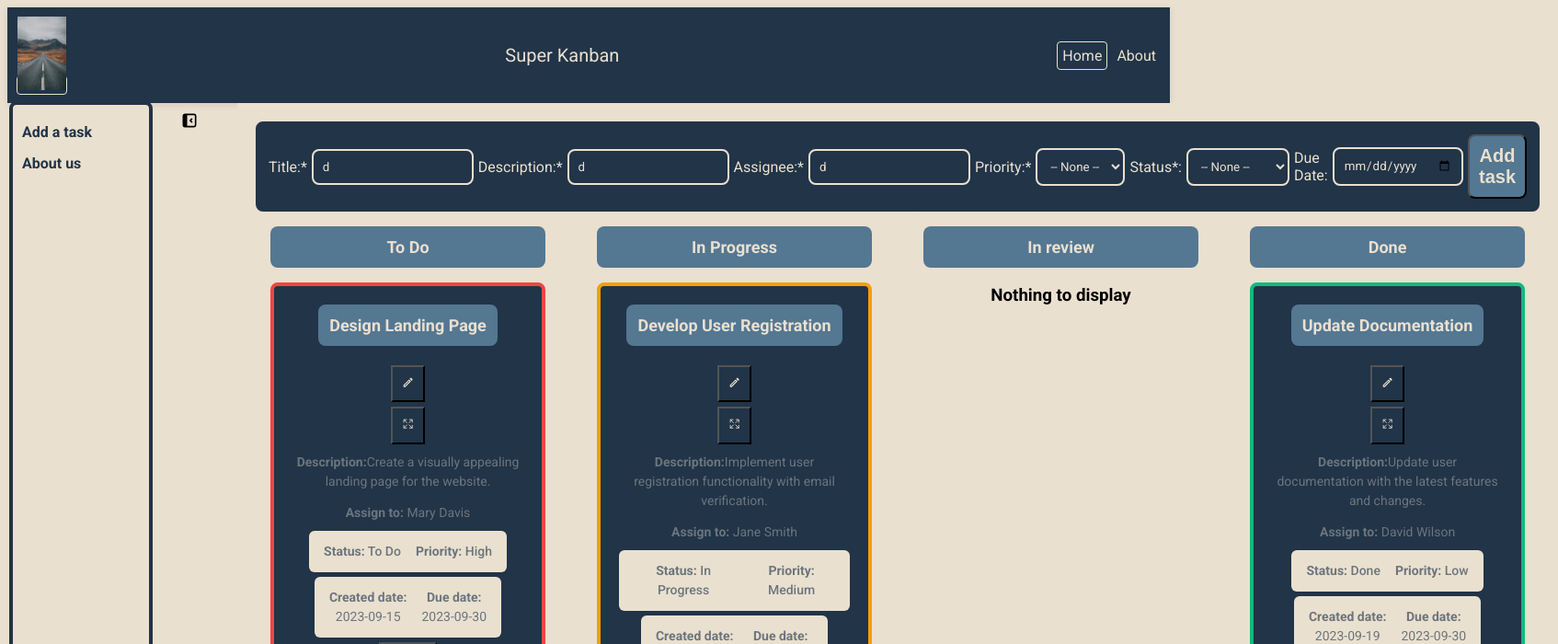
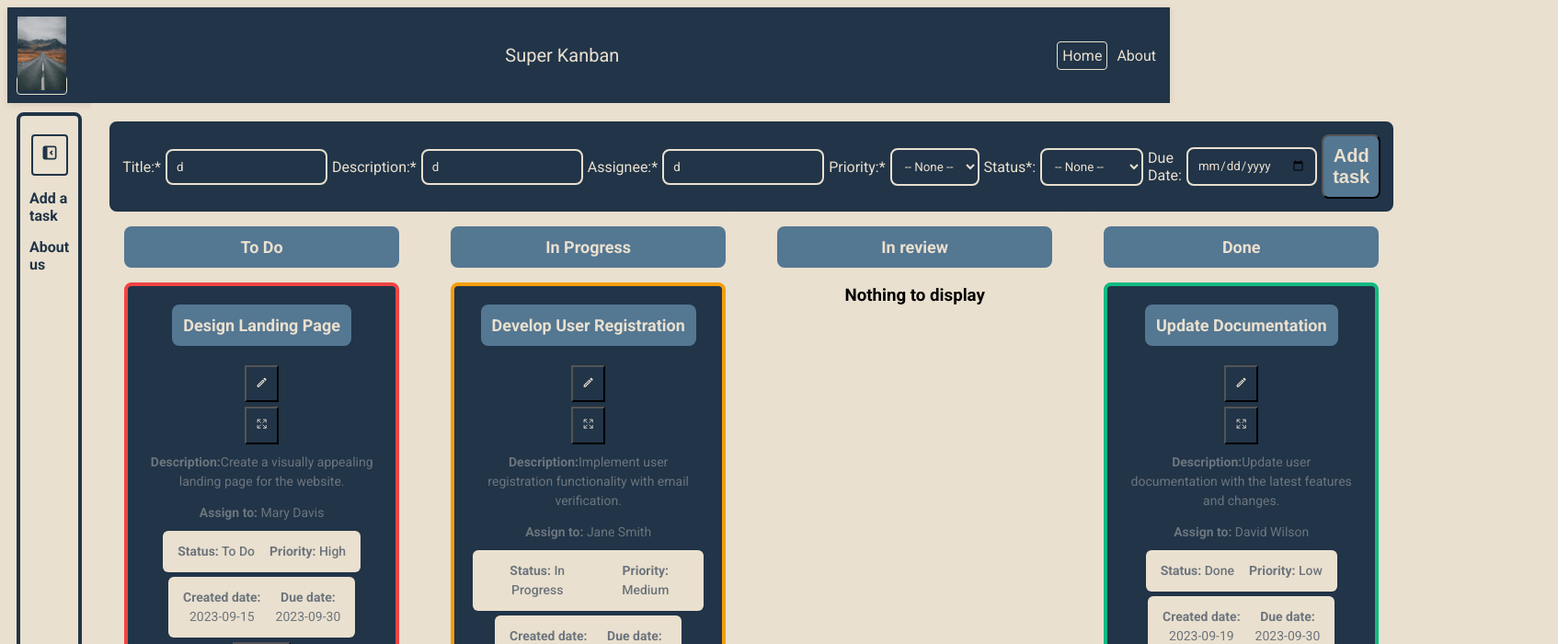
Before and after one commit to MassFuer/Kanban-Board, a React (Vite) app in the folder kanban-board/: page / in a window 1280 px wide. Shown: the top 700 px of the page at 92% size, 1694 px wide, since content can reach past the window. Built offline with nearby package versions, Linux system fonts and the light colour scheme.

Commit message:
got something for DnD with AI

```diff
--- a/kanban-board/src/App.css
+++ b/kanban-board/src/App.css
@@ -58,31 +58,37 @@ nav .active {
   transition: all 0.3s ease;
 }
 
-main {
+/* App Container */
+.app-container {
   display: flex;
   flex-direction: row;
-  justify-content: space-between;
-  /* align-items: center; */
   min-height: 70vh;
   margin-bottom: 5px;
-  margin-left: 250px;
 }
+
+/* Main */
+main {
+  flex: 1;
+  display: flex;
+  flex-direction: column;
+}
+
+/* Sidebar */
 .sidebar {
   display: flex;
   flex-direction: column;
   align-items: flex-start;
-  position: fixed;
-  left: 10px;
-  top: 100px;
   gap: 15px;
-  margin-top: 10px;
+  margin: 10px;
   font-weight: bold;
   border: 4px solid #213448;
   border-radius: 8px;
   background-color: #eae0cf;
   width: 10%;
-  height: 70vh;
+  min-height: 70vh;
   padding: 20px 10px;
+  transition: all 0.3s ease;
+  position: relative;
 }
 .sidebar a {
   text-decoration: none;
@@ -94,35 +100,44 @@ main {
   border-radius: 4px;
   transition: all 0.3s ease;
 }
-/* .collapse {
-  width: 0;
-} */
+.sidebar.collapsed {
+  width: 60px;
+  padding: 20px 5px;
+}
+
+.sidebar.collapsed a {
+  display: none;
+}
 
 .collapse-button {
-  position: fixed;
   font-size: 20px;
-  border: none;
-  left: 190px;
-  top: 120px;
+  border: 2px solid #213448;
+  border-radius: 4px;
   background-color: #eae0cf;
+  color: #213448;
+  padding: 8px;
+  align-self: center;
+  cursor: pointer;
+  transition: all 0.3s ease;
 }
 
-/* Tasks container */
-
-.tasks-container {
-  background-color: #eae0cf;
-  /* width: 90%; */
-  padding: 20px;
+.collapse-button:hover {
+  background-color: #213448;
+  color: #eae0cf;
 }
 
 /* About page */
 .project {
   display: flex;
   flex-direction: column;
-  justify-content: space-between;
+  justify-content: center;
   align-items: center;
-  gap: 10px;
+  gap: 20px;
+  min-height: 70vh;
+  padding: 40px;
+  width: 100%;
 }
+
 .project p {
   font-size: 20px;
 }
@@ -174,6 +189,14 @@ footer a:hover {
   border: 1px solid #eae0cf;
   border-radius: 4px;
   transition: all 0.3s ease;
+}
+
+/* Tasks container */
+
+.tasks-container {
+  background-color: #eae0cf;
+  flex: 1;
+  padding: 20px;
 }
 
 /* Tasks list container */
@@ -240,7 +263,7 @@ footer a:hover {
 .task-card button {
   background-color: #213448;
   color: #eae0cf;
-  padding:10px;
+  padding: 10px;
 }
 .task-card[data-priority="High"] {
   border: 4px solid #ef4444;
@@ -340,7 +363,9 @@ textarea::placeholder {
   flex-direction: column;
   justify-content: center;
   align-items: center;
-  margin-bottom: 20px;
+  min-height: 70vh;
+  width: 100%;
+  padding: 40px;
 }
 .not-found button {
   background-color: #213448;
@@ -380,3 +405,20 @@ button {
 button:hover {
   opacity: 0.8;
 }
+
+/* Drag'n'Drop styles */
+.task-card {
+  cursor: grab;
+}
+
+.task-card:active {
+  cursor: grabbing;
+  opacity: 0.7;
+}
+
+.todo,
+.in-progress,
+.in-review,
+.tasks-done {
+  min-height: 300px;
+}
--- a/kanban-board/src/App.jsx
+++ b/kanban-board/src/App.jsx
@@ -38,10 +38,20 @@ function App() {
     // this take us to the nav url defined above
     nav("/");
     return setTasks(updatedTaskArray);
+
+    // Drag'n'Drop
   }
+  const updateTaskStatus = (taskId, newStatus) => {
+    setTasks((prev) =>
+      prev.map((task) =>
+        task.id === taskId ? { ...task, status: newStatus } : task
+      )
+    );
+  };
   return (
     <>
       <Navbar />
+      <div className="app-container">
         <Sidebar />
         <main>
           <Routes>
@@ -52,6 +62,7 @@ function App() {
                   tasks={tasks}
                   handleDelete={handleDelete}
                   handleAddTask={handleAddTask}
+                  updateTaskStatus={updateTaskStatus}
                 />
               }
             />
@@ -72,6 +83,7 @@ function App() {
             <Route path="*" element={<NotFoundPage />} />
           </Routes>
         </main>
+      </div>
       <Footer />
     </>
   );
--- a/kanban-board/src/components/Sidebar.jsx
+++ b/kanban-board/src/components/Sidebar.jsx
@@ -1,12 +1,24 @@
+import { useState } from "react";
 import { Link } from "react-router-dom";
 import { TbLayoutSidebarLeftCollapseFilled } from "react-icons/tb";
+import { TbLayoutSidebarRightCollapseFilled } from "react-icons/tb";
 
 function Sidebar() {
+  const [isCollapsed, setIsCollapsed] = useState(false);
+
+  const toggleSidebar = () => {
+    setIsCollapsed(!isCollapsed);
+  };
+
   return (
     <>
-      <div className="sidebar">
-        <button className="collapse-button">
-          <TbLayoutSidebarLeftCollapseFilled />
+      <div className={`sidebar ${isCollapsed ? "collapsed" : ""}`}>
+        <button className="collapse-button" onClick={toggleSidebar}>
+          {isCollapsed ? (
+            <TbLayoutSidebarRightCollapseFilled />
+          ) : (
+            <TbLayoutSidebarLeftCollapseFilled />
+          )}
         </button>
         <Link to="/form">Add a task</Link>
         <Link to="/about">About us</Link>
--- a/kanban-board/src/components/TaskCard.jsx
+++ b/kanban-board/src/components/TaskCard.jsx
@@ -3,9 +3,18 @@ import { IoExpandOutline } from "react-icons/io5";
 import { NavLink } from "react-router-dom";
 
 function TaskCard({ task, handleDelete }) {
+  const handleDragStart = (e) => {
+    e.dataTransfer.setData("taskId", task.id);
+  };
+
   return (
     <>
-      <div className="task-card" data-priority={task.priority} draggable>
+      <div
+        className="task-card"
+        data-priority={task.priority}
+        draggable
+        onDragStart={handleDragStart}
+      >
         <h2>{task.title}</h2>
         {/* edit button */}
         <NavLink to={`/edit-task/${task.id}`}>
--- a/kanban-board/src/components/TaskList.jsx
+++ b/kanban-board/src/components/TaskList.jsx
@@ -1,6 +1,14 @@
 import TaskCard from "./TaskCard";
 
-function TaskList({ tasks, handleDelete }) {
+function TaskList({ tasks, handleDelete, updateTaskStatus }) {
+  // drag and drop
+  const handleDrop = (e, status) => {
+    const taskId = e.dataTransfer.getData("taskId");
+    updateTaskStatus(taskId, status);
+  };
+
+  const allowDrop = (e) => e.preventDefault();
+
   const todos = tasks.filter((el) => el.status === "To Do");
   const inProgress = tasks.filter((el) => el.status === "In Progress");
   const inReview = tasks.filter((el) => el.status === "In Review");
@@ -8,7 +16,11 @@ function TaskList({ tasks, handleDelete }) {
 
   return (
     <div className="tasks-list-container">
-      <div className="todo" draggable>
+      <div
+        className="todo"
+        onDragOver={allowDrop}
+        onDrop={(e) => handleDrop(e, "To Do")}
+      >
         <h2>To Do</h2>
         {todos.length ? (
           todos.map((task) => (
@@ -19,7 +31,11 @@ function TaskList({ tasks, handleDelete }) {
         )}
       </div>
 
-      <div className="in-progress" draggable>
+      <div
+        className="in-progress"
+        onDragOver={allowDrop}
+        onDrop={(e) => handleDrop(e, "In Progress")}
+      >
         <h2>In Progress</h2>
         {inProgress.length ? (
           inProgress.map((task) => (
@@ -30,7 +46,11 @@ function TaskList({ tasks, handleDelete }) {
         )}
       </div>
 
-      <div className="in-review" draggable>
+      <div
+        className="in-review"
+        onDragOver={allowDrop}
+        onDrop={(e) => handleDrop(e, "In Review")}
+      >
         <h2>In review</h2>
         {inReview.length ? (
           inReview.map((task) => (
@@ -41,7 +61,11 @@ function TaskList({ tasks, handleDelete }) {
         )}
       </div>
 
-      <div className="tasks-done" draggable>
+      <div
+        className="tasks-done"
+        onDragOver={allowDrop}
+        onDrop={(e) => handleDrop(e, "Done")}
+      >
         <h2>Done</h2>
         {done.length ? (
           done.map((task) => (
--- a/kanban-board/src/pages/DashboardPage.jsx
+++ b/kanban-board/src/pages/DashboardPage.jsx
@@ -2,18 +2,27 @@ import Sidebar from "../components/Sidebar";
 import TaskList from "../components/TaskList";
 import CreateTask from "../components/CreateTask";
 
-function DashboardPage({ tasks, handleDelete, handleAddTask }) {
+function DashboardPage({
+  tasks,
+  handleDelete,
+  handleAddTask,
+  updateTaskStatus,
+}) {
   return (
     <>
       <div className="tasks-container">
         <CreateTask handleAddTask={handleAddTask} />
         {/* TaskList (all tasks) / TaskCard
           colummn Todo : get all TaskCard in the TaskList that have the status ToDo
-          colummn In progress : get all TaskCard in the TaskList that have the status ToDo
-          colummn Todo : get all TaskCard in the TaskList that have the status ToDo
-          colummn Todo : get all TaskCard in the TaskList that have the status ToDo */}
+          colummn In progress : get all TaskCard in the TaskList that have the status In Progress
+          colummn In Review : get all TaskCard in the TaskList that have the status In Review
+          colummn Done : get all TaskCard in the TaskList that have the status Done */}
 
-        <TaskList tasks={tasks} handleDelete={handleDelete} />
+        <TaskList
+          tasks={tasks}
+          handleDelete={handleDelete}
+          updateTaskStatus={updateTaskStatus}
+        />
       </div>
     </>
   );
```
Lines whose indentation alone changed are shown as unchanged.
